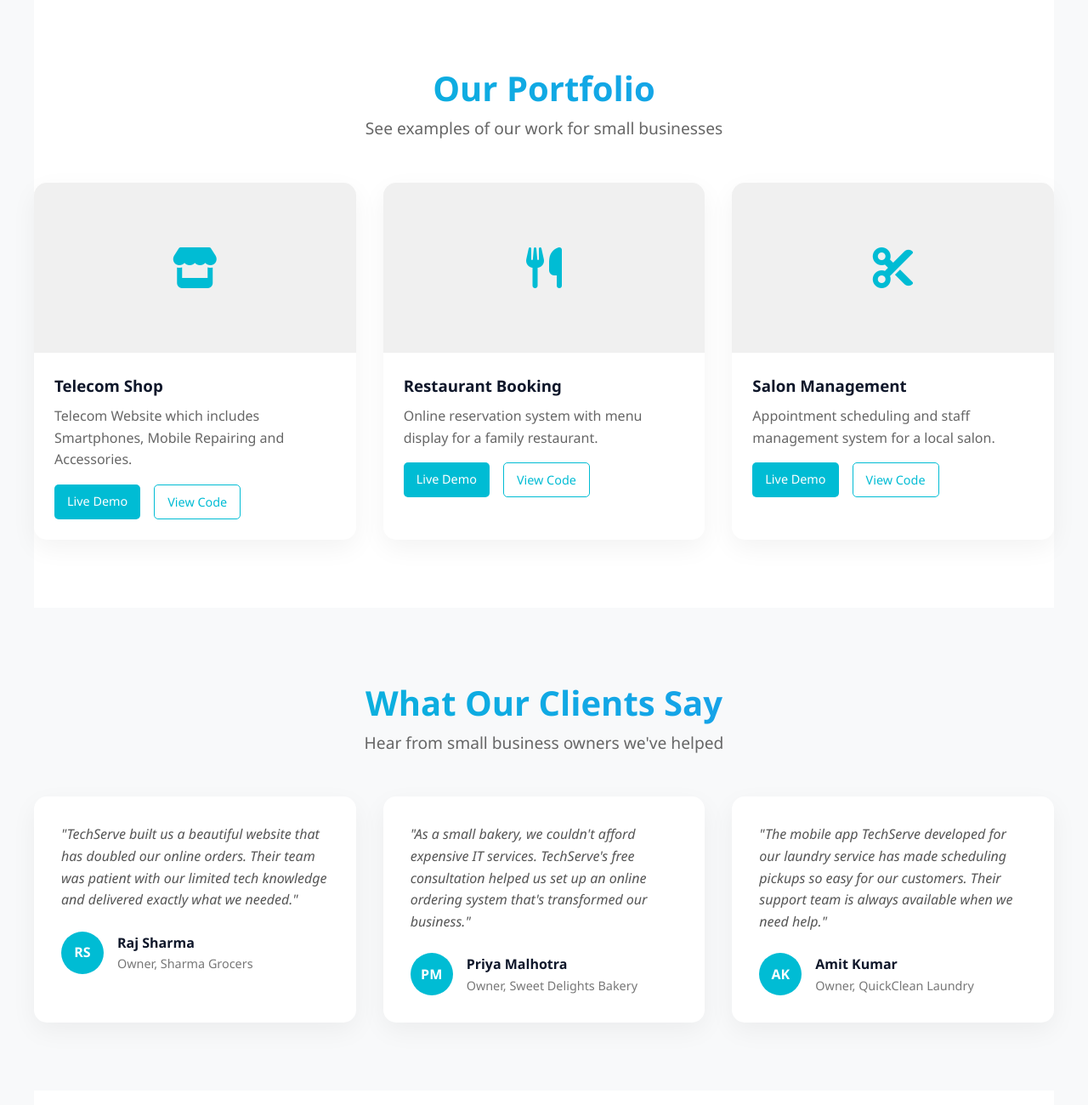
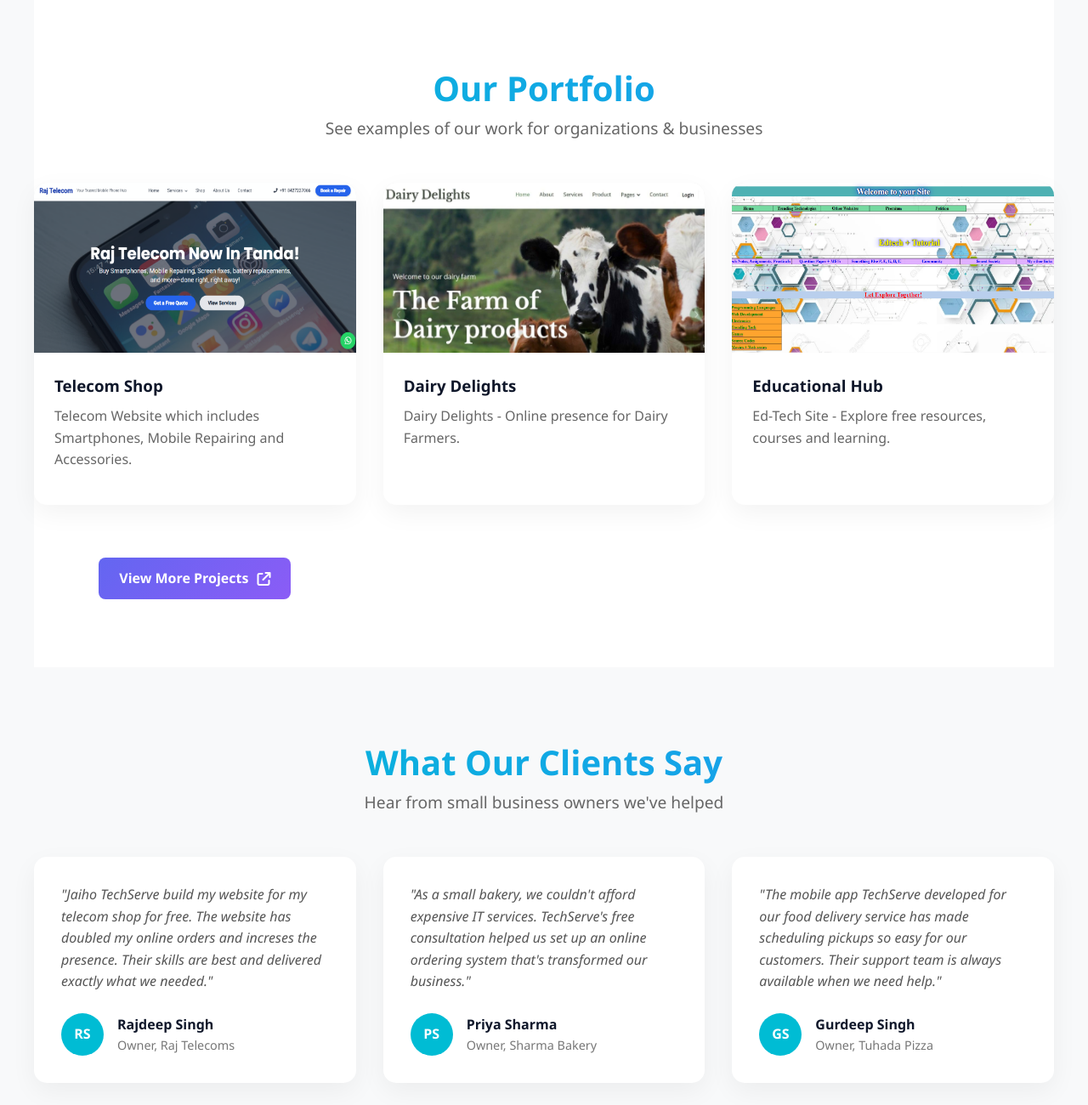
Before and after one commit to JaihoDigital/jaihotechserve, a plain HTML site: page index.html in a window 1280 px wide. Shown: the part 3080-4380 px from the top of the page at 85% size. Drawn offline with Linux system fonts and the light colour scheme.

Commit message:
contact form

```diff
--- a/index.html
+++ b/index.html
@@ -339,6 +339,23 @@
             color: #00bcd4;
             font-size: 3rem;
         }
+
+        .portfolio-image {
+    position: relative;
+    overflow: visible; /* allow image to grow outside */
+    z-index: 1;
+}
+
+.portfolio-image img {
+    transition: transform 0.4s ease;
+    position: relative;
+    z-index: 2; /* bring the image on top */
+}
+
+.portfolio-image img:hover {
+    transform: scale(1.2); /* increase for more dramatic effect */
+}
+
 
         .portfolio-content {
             padding: 1.5rem;
@@ -718,6 +735,41 @@
         .section:nth-child(even) {
             background: white;
         }
+
+        .view-more-container {
+    text-align: center;
+    margin-top: 30px;
+}
+
+.view-more-button {
+    display: inline-flex;
+    align-items: center;
+    justify-content: center;
+    gap: 10px;
+    background: linear-gradient(135deg, #6366f1, #8b5cf6);
+    color: white;
+    padding: 12px 24px;
+    border-radius: 8px;
+    text-decoration: none;
+    font-weight: 600;
+    font-size: 16px;
+    transition: transform 0.3s ease, box-shadow 0.3s ease;
+}
+
+.view-more-button:hover {
+    transform: translateY(-3px);
+    box-shadow: 0 10px 20px rgba(0, 0, 0, 0.2);
+}
+
+.arrow {
+
+    transition: transform 0.3s ease;
+}
+
+.view-more-button:hover .arrow {
+    transform: translate(3px, -3px); /* creates diagonal movement */
+}
+
     </style>
 </head>
 <body>
@@ -726,7 +778,7 @@
         <div class="nav-container">
             <div class="logo">
                 <img src="images/jaiho_techserve_logo.jpeg" style="border-radius: 20px;" alt="Jaiho TechServe Logo">
-                <div class="sub-brand">A Division of <a href="https://jaihodigital.com">Jaiho Digital</a></div>
+                <div class="sub-brand">A Division of <a href="https://jaiho-digital.onrender.com" target="_blank">Jaiho Digital</a></div>
             </div>
             <ul class="nav-links" id="navLinks">
                 <li><a href="#home">Home</a></li>
@@ -856,48 +908,63 @@
     <section id="portfolio" class="section">
         <div class="section-title">
             <h2>Our Portfolio</h2>
-            <p>See examples of our work for small businesses</p>
+            <p>See examples of our work for organizations & businesses</p>
         </div>
         <div class="portfolio-grid">
             <div class="portfolio-item">
                 <div class="portfolio-image">
-                    <i class="fas fa-store"></i>
+                    <img src="images/portfolio_assets/telecom_website.png" alt="Telecom Shop Icon" style="width: 400px; height: 200px;" />
+                    <!--<i class="fas fa-store"></i>-->
                 </div>
                 <div class="portfolio-content">
                     <h3>Telecom Shop</h3>
                     <p>Telecom Website which includes Smartphones, Mobile Repairing and Accessories.</p>
                     <div class="portfolio-links">
-                        <a href="#" class="demo-link">Live Demo</a>
-                        <a href="#" class="code-link">View Code</a>
+
+                        <!--<a href="#" class="demo-link">Live Demo</a>
+                        <a href="#" class="code-link">View Code</a>-->
                     </div>
                 </div>
             </div>
             <div class="portfolio-item">
                 <div class="portfolio-image">
-                    <i class="fas fa-utensils"></i>
+                    <img src="images/portfolio_assets/Dairy_Delights.png" alt="Dairy Shop Icon" style="width: 400px; height: 200px;"/>
+                    <!--<i class="fas fa-utensils"></i>-->
+                    <!--<i class="fas fa-cow"></i>-->
+
                 </div>
                 <div class="portfolio-content">
-                    <h3>Restaurant Booking</h3>
-                    <p>Online reservation system with menu display for a family restaurant.</p>
+                    <h3>Dairy Delights</h3>
+                    <p>Dairy Delights - Online presence for Dairy Farmers.</p>
                     <div class="portfolio-links">
-                        <a href="#" class="demo-link">Live Demo</a>
-                        <a href="#" class="code-link">View Code</a>
+                        <!--<a href="#" class="demo-link">Live Demo</a>
+                        <a href="#" class="code-link">View Code</a>--->
                     </div>
                 </div>
             </div>
             <div class="portfolio-item">
                 <div class="portfolio-image">
-                    <i class="fas fa-cut"></i>
+                    <!--<i class="fas fa-cut"></i>-->
+                    <img src="images/portfolio_assets/its_arc_ed_tech_website.png" alt="Ed-tech Icon" style="width: 400px; height: 200px;"/>
                 </div>
                 <div class="portfolio-content">
-                    <h3>Salon Management</h3>
-                    <p>Appointment scheduling and staff management system for a local salon.</p>
+                    <h3>Educational Hub</h3>
+                    <p>Ed-Tech Site - Explore free resources, courses and learning.</p>
                     <div class="portfolio-links">
-                        <a href="#" class="demo-link">Live Demo</a>
-                        <a href="#" class="code-link">View Code</a>
+
+                        <!--<a href="#" class="demo-link">Live Demo</a>
+                        <a href="#" class="code-link">View Code</a>--->
                     </div>
                 </div>
             </div>
+            <div class="view-more-container">
+    <a href="pages/portfolio.html" class="view-more-button">
+        View More Projects
+        <i class="fas fa-arrow-up-right-from-square arrow"></i>
+    </a>
+</div>
+
+
         </div>
     </section>
 
@@ -910,13 +977,14 @@
         <div class="testimonials-grid">
             <div class="testimonial-card">
                 <div class="testimonial-text">
-                    "TechServe built us a beautiful website that has doubled our online orders. Their team was patient with our limited tech knowledge and delivered exactly what we needed."
+                    "Jaiho TechServe build my website for my telecom shop for free. The website has doubled my online orders
+                    and increses the presence. Their skills are best and delivered exactly what we needed."
                 </div>
                 <div class="testimonial-author">
                     <div class="author-avatar">RS</div>
                     <div class="author-info">
-                        <h4>Raj Sharma</h4>
-                        <p>Owner, Sharma Grocers</p>
+                        <h4>Rajdeep Singh</h4>
+                        <p>Owner, Raj Telecoms</p>
                     </div>
                 </div>
             </div>
@@ -925,22 +993,22 @@
                     "As a small bakery, we couldn't afford expensive IT services. TechServe's free consultation helped us set up an online ordering system that's transformed our business."
                 </div>
                 <div class="testimonial-author">
-                    <div class="author-avatar">PM</div>
+                    <div class="author-avatar">PS</div>
                     <div class="author-info">
-                        <h4>Priya Malhotra</h4>
-                        <p>Owner, Sweet Delights Bakery</p>
+                        <h4>Priya Sharma</h4>
+                        <p>Owner, Sharma Bakery</p>
                     </div>
                 </div>
             </div>
             <div class="testimonial-card">
                 <div class="testimonial-text">
-                    "The mobile app TechServe developed for our laundry service has made scheduling pickups so easy for our customers. Their support team is always available when we need help."
+                    "The mobile app TechServe developed for our food delivery service has made scheduling pickups so easy for our customers. Their support team is always available when we need help."
                 </div>
                 <div class="testimonial-author">
-                    <div class="author-avatar">AK</div>
+                    <div class="author-avatar">GS</div>
                     <div class="author-info">
-                        <h4>Amit Kumar</h4>
-                        <p>Owner, QuickClean Laundry</p>
+                        <h4>Gurdeep Singh</h4>
+                        <p>Owner, Tuhada Pizza</p>
                     </div>
                 </div>
             </div>
@@ -998,22 +1066,22 @@
                         <i class="fas fa-map-marker-alt"></i>
                         <div>
                             <p><strong>Headquarters</strong></p>
-                            <p>123 Tech Park Road, Ludhiana</p>
-                            <p>Punjab 141001, India</p>
+                            <p>Jaiho Market Tehsil Road</p>
+                            <p>Tanda Urmar, Punjab 144204</p>
                         </div>
                     </div>
                     <div class="contact-item">
                         <i class="fas fa-phone-alt"></i>
                         <div>
                             <p><strong>Phone</strong></p>
-                            <p>+91 98765 43210</p>
+                            <p>+91 7528953747</p>
                         </div>
                     </div>
                     <div class="contact-item">
                         <i class="fas fa-envelope"></i>
                         <div>
                             <p><strong>Email</strong></p>
-                            <p>contact@jaihotechserve.com</p>
+                            <p>jaihodigital@gmail.com</p>
                         </div>
                     </div>
                     <div class="contact-item">
@@ -1028,9 +1096,9 @@
                 <h3>Follow Us</h3>
                 <div class="social-links">
                     <a href="#"><i class="fab fa-linkedin-in"></i></a>
-                    <a href="#"><i class="fab fa-twitter"></i></a>
-                    <a href="#"><i class="fab fa-github"></i></a>
-                    <a href="#"><i class="fab fa-instagram"></i></a>
+                    <a href="https://huggingface.co/jaiholabs"><i class="fas fa-robot"></i></a>
+                    <a href="https://github.com/Jaiho-Digital"><i class="fab fa-github"></i></a>
+                    <a href="https://www.instagram.com/jaihodigital/"><i class="fab fa-instagram"></i></a>
                 </div>
             </div>
         </div>
@@ -1046,9 +1114,9 @@
                 <p>Jaiho TechServe is the IT services division of Jaiho Digital, dedicated to helping small businesses thrive through technology.</p>
                 <div class="social-links">
                     <a href="#"><i class="fab fa-linkedin-in"></i></a>
-                    <a href="#"><i class="fab fa-twitter"></i></a>
-                    <a href="#"><i class="fab fa-github"></i></a>
-                    <a href="#"><i class="fab fa-instagram"></i></a>
+                    <a href="https://huggingface.co/jaiholabs"><i class="fas fa-robot"></i></a>
+                    <a href="https://github.com/Jaiho-Digital"><i class="fab fa-github"></i></a>
+                    <a href="https://www.instagram.com/jaihodigital/"><i class="fab fa-instagram"></i></a>
                 </div>
             </div>
             <div class="footer-links">
@@ -1092,7 +1160,7 @@
         </div>
         <div class="footer-bottom">
             <p>&copy; 2025 Jaiho TechServe. A Division of Jaiho Digital. All rights reserved.</p>
-            <a href="https://jaihodigital.com" class="back-to-main">Back to Jaiho Digital</a>
+            <a href="https://jaiho-digital.onrender.com" class="back-to-main">Back to Jaiho Digital</a>
         </div>
     </footer>
 
@@ -1103,7 +1171,7 @@
 
     <script>
         // Form submission handler
-        document.getElementById('requestForm').addEventListener('submit', function(e) {
+        /*document.getElementById('requestForm').addEventListener('submit', function(e) {
             e.preventDefault();
 
             // Get form data
@@ -1135,7 +1203,34 @@
             //     console.error('Error:', error);
             //     alert('There was an error submitting your request. Please try again.');
             // });
-        });
+        });*/
+
+       document.getElementById('requestForm').addEventListener('submit', function(e) {
+    e.preventDefault();
+
+    const formData = new FormData(this);
+    const data = {};
+    formData.forEach((value, key) => {
+        data[key] = value;
+    });
+
+    fetch('https://script.google.com/macros/s/AKfycbwx5WaosSSTkSsrCM8XfvLHGbvtAU8pNzol9MeGaNbrIxNuKF5jv_ZboNSaxmydKVn2/exec', {
+        method: 'POST',
+        body: JSON.stringify(data),
+        headers: {
+            'Content-Type': 'application/json',
+        }
+    })
+    .then(res => res.json())
+    .then(response => {
+        alert("Thank you! Your request has been submitted.");
+        document.getElementById('requestForm').reset();
+    })
+    .catch(err => {
+        console.error('Error!', err.message);
+        alert("There was an error. Please try again.");
+    });
+});
 
         // Hamburger menu toggle
         document.getElementById('hamburger').addEventListener('click', function() {
```
Also changed, not shown: images/portfolio_assets/Dairy_Delights.png (added), images/portfolio_assets/its_arc_ed_tech_website.png (added), images/portfolio_assets/telecom_website.png (added).
